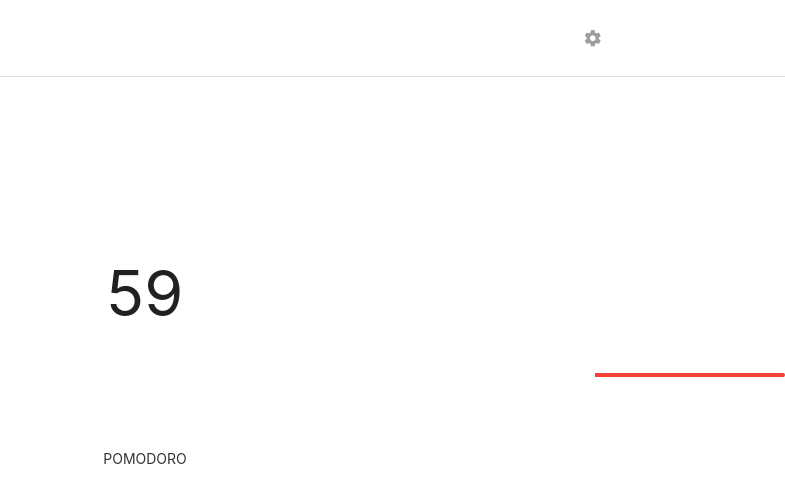
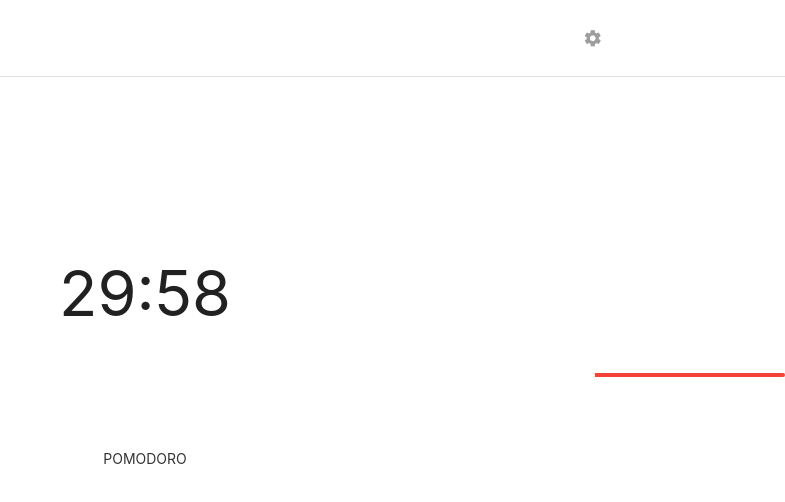
Before and after one commit to julissamackeydev/Pomodoro, an Angular app in the folder Pomodoro/: page / in a window 1280 px wide. Both pictures are taken after a click on the link "POMODORO". Shown: the top 502 px of the page, without its empty margins (495-1280 px from the left). Built offline with nearby package versions, Linux system fonts and the light colour scheme.

Commit message:
timer complete

```diff
--- a/Pomodoro/src/app/app.component.html
+++ b/Pomodoro/src/app/app.component.html
@@ -24,7 +24,7 @@
 
     <li class="divider"></li>
 
-    <li><a class="grey-text"href="#!" (click)="setTime(5)">5 min</a></li>
+    <li><a class="grey-text" (click)="setTime(5)">5 min</a></li>
     <li><a class="grey-text" href="#!" (click)="setTime(10)">10 min</a></li>
     <li><a class="grey-text" href="#!" (click)="setTime(15)">15 min</a></li>
     <li><a class="grey-text" href="#!" (click)="setTime(20)">20 min</a></li>
@@ -49,7 +49,7 @@
 
   <!-- timer   -->
   <div class="row" [ngClass]="timerRunning === true ? '' : 'hidden'">
-    <h1>{{timeLeft}}</h1>
+    <h1>{{displayTimeLeft}}:{{seconds}}</h1>
   </div>
 
   <!-- progress bar   -->
--- a/Pomodoro/src/app/app.component.ts
+++ b/Pomodoro/src/app/app.component.ts
@@ -10,35 +10,42 @@ export class AppComponent implements OnInit{
   title: string = 'pomodoro';
   timerRunning: boolean = false;
   displayTimer: boolean = true;
-  timeLeft:number;
-  displayTimeLeft: number;
+  timeLeft: number = 1.8e+6; //default, 30 minutes
+  displayTimeLeft: number = this.millisecondConverter(this.timeLeft)-1;
+  seconds: number = 60;
   interval;
 
   ngOnInit(){
+    console.log('timerRunning', this.timerRunning);
+    console.log('diplayTimer', this.displayTimeLeft);
+    console.log('timeLeft', this.timeLeft);
+    console.log('displayTimeLeft', this.displayTimeLeft);
+
     M.AutoInit();
     const elems = document.querySelectorAll('.dropdown-trigger');
     const instances = M.Dropdown.init(elems, {hover:true, inDuration:500, outDuration:500});
-
-    ///////////////// Maybe this is superfluous...
-    // const instance = M.Dropdown.getInstance(elems[0]);
-    // setTimeout(()=>{
-    //   instance.open();
-    // },1000);
-    // setTimeout(()=>{
-    //   instance.close();
-    // }, 2000);
   }
 
 
   startTimer() {
-    setTimeout(()=>{
+
+    this.interval = setInterval(() => {
+
       this.timerRunning = true;
-    },1000);
-    this.interval = setInterval(() => {
+
       if(this.timeLeft > 0) {
         this.timeLeft--;
-      } else {
+        }
+        else{
         this.timeLeft = 60;
+      }
+
+      if(this.seconds > 0){
+        this.seconds --;
+      }
+      else{
+        this.displayTimeLeft --;
+        this.seconds = 60;
       }
     },1000)
   }
@@ -68,6 +75,7 @@ export class AppComponent implements OnInit{
   }
 
   setTime(time:number){
+    let seconds:number;
 
     if (time === 5){
       this.timeLeft = 300000;
@@ -75,23 +83,28 @@ export class AppComponent implements OnInit{
     }
 
     if (time === 10){
-      this.timeLeft = this.millisecondConverter(600000);
+      this.timeLeft = 600000;
+      this.displayTimeLeft = this.millisecondConverter(600000);
     }
 
     if (time === 15) {
-      this.timeLeft = this.millisecondConverter(900000);
+      this.timeLeft = 900000;
+      this.displayTimeLeft = this.millisecondConverter(900000);
     }
 
     if (time === 20){
-      this.timeLeft = this.millisecondConverter(1.2e+6);
+      this.timeLeft = 1.2e+6;
+      this.displayTimeLeft = this.millisecondConverter(1.2e+6);
     }
 
     if (time === 25){
-      this.timeLeft = this.millisecondConverter(1.5e+6);
+      this.timeLeft = 1.5e+6;
+      this.displayTimeLeft = this.millisecondConverter(1.5e+6);
     }
 
     if (time === 30){
-      this.timeLeft = this.millisecondConverter(1.8e+6);
+      this.timeLeft = 1.8e+6;
+      this.displayTimeLeft = this.millisecondConverter(1.8e+6);
     }
 
   }
```
